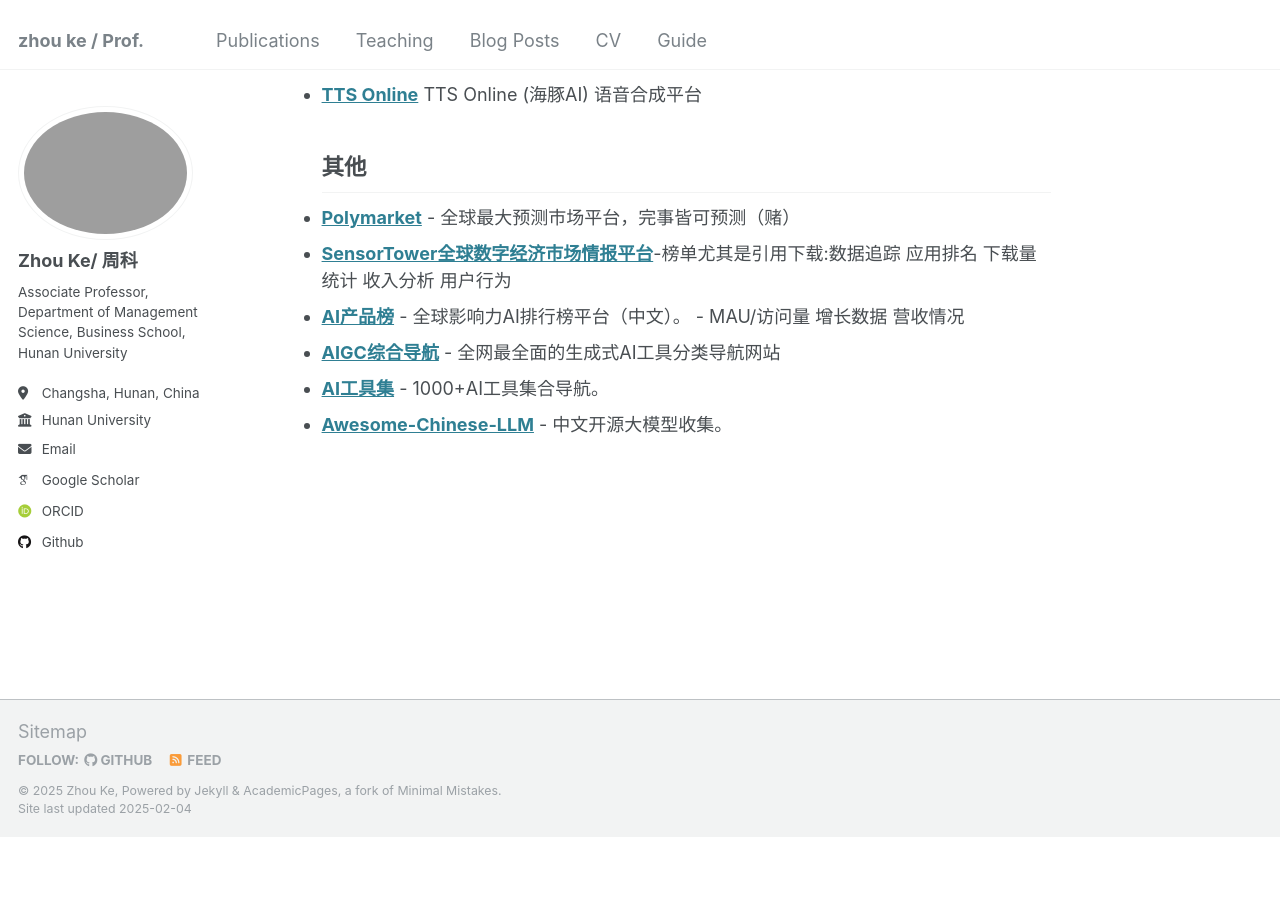
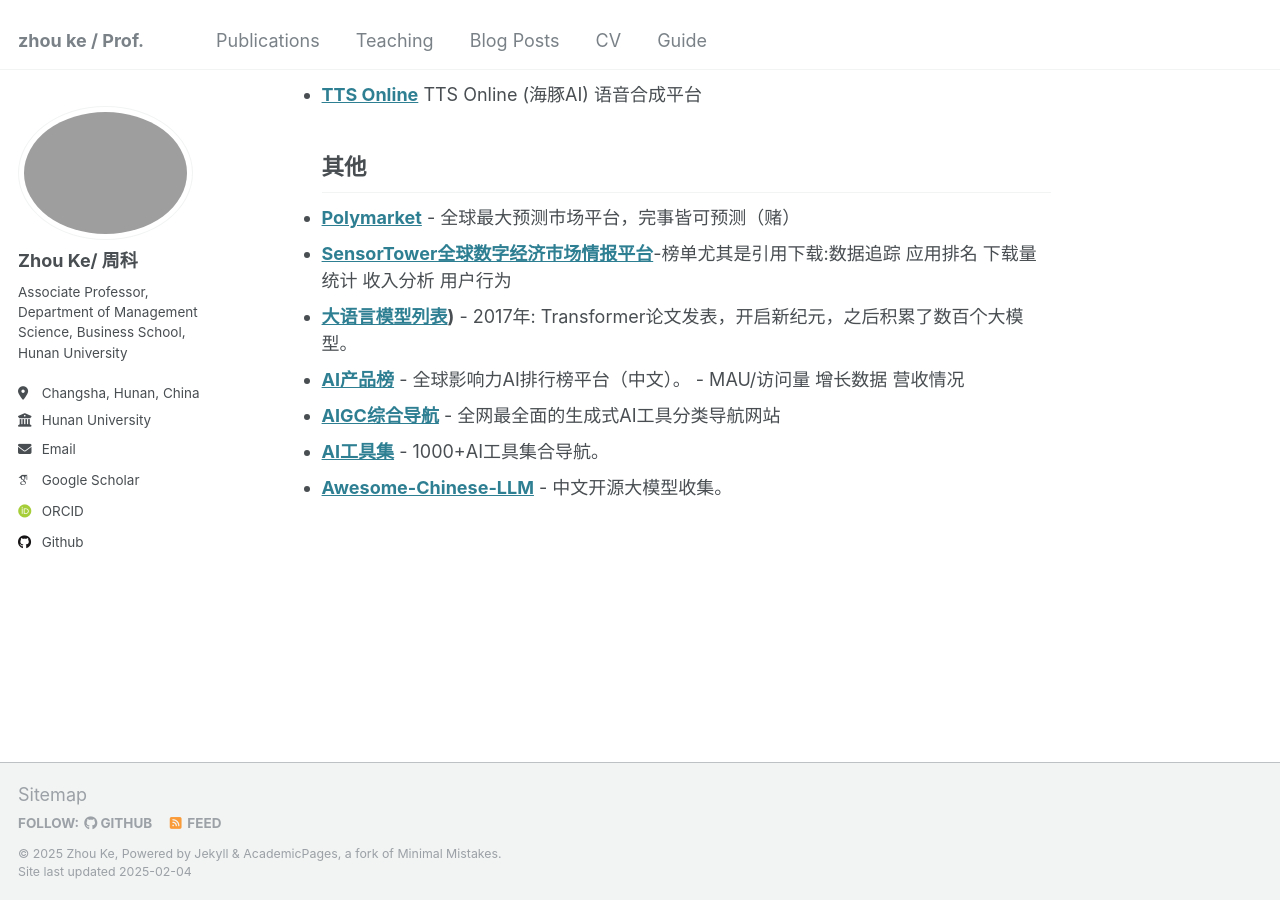
Before and after one commit to hustzhke/hustzhke.github.io, a Jekyll site: the page built from _pages/about.md, in a window 1280 px wide and 900 px high, scrolled down 3391 px. Built offline with Jekyll 4.4.1, drawn with Linux system fonts in a browser that asks for light colours; some web fonts are replaced; before the commit the page ends 4228 px from its top, so only the background shows below that.

Commit message:
Update about.md

```diff
--- a/_pages/about.md
+++ b/_pages/about.md
@@ -80,6 +80,7 @@
 ## 其他
 * **[Polymarket](https://polymarket.com)** - 全球最大预测市场平台，完事皆可预测（赌）
 * **[SensorTower全球数字经济市场情报平台](https://app.sensortower-china.com/top-charts?category=0&country=US&date=2025-02-04&device=iphone&os=ios)**-榜单尤其是引用下载:数据追踪 应用排名 下载量统计  收入分析 用户行为
+* **[大语言模型列表](https://lifearchitect.ai/models-table/))** - 2017年: Transformer论文发表，开启新纪元，之后积累了数百个大模型。
 * **[AI产品榜](https://www.aicpb.com)** - 全球影响力AI排行榜平台（中文）。 - MAU/访问量 增长数据 营收情况
 * **[AIGC综合导航](https://www.aigc.cn/)** - 全网最全面的生成式AI工具分类导航网站
 * **[AI工具集](https://ai-bot.cn/)** - 1000+AI工具集合导航。
```
